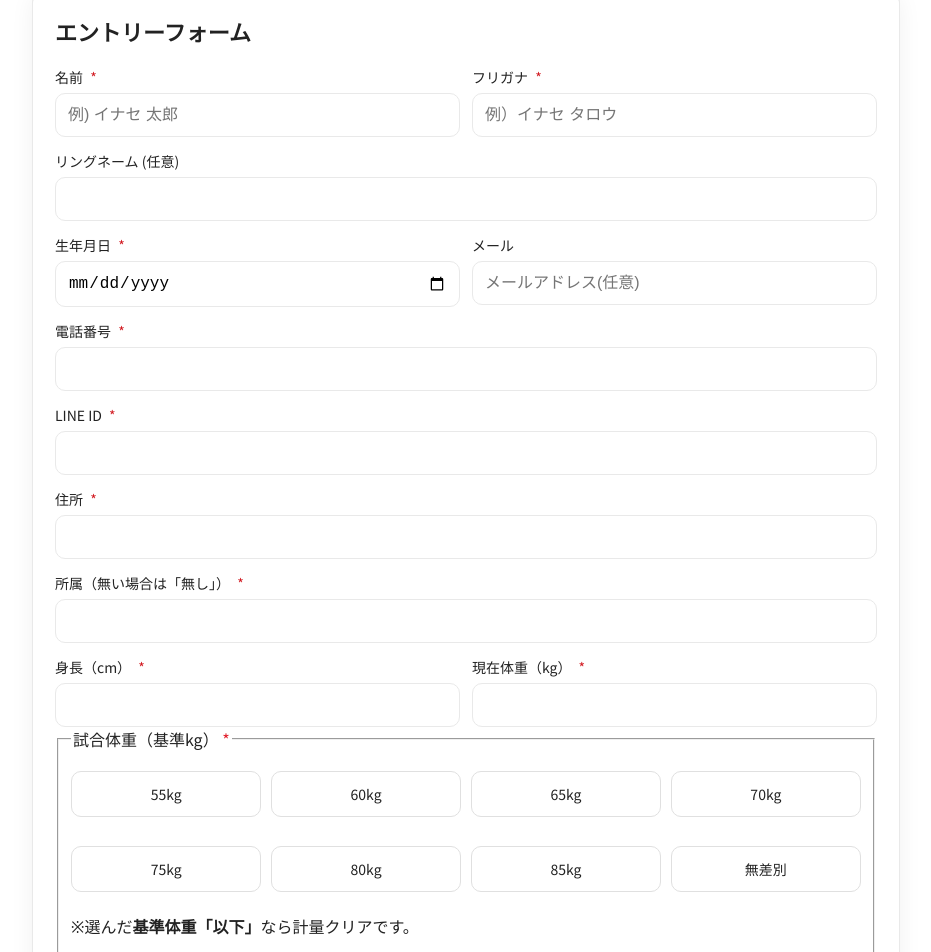
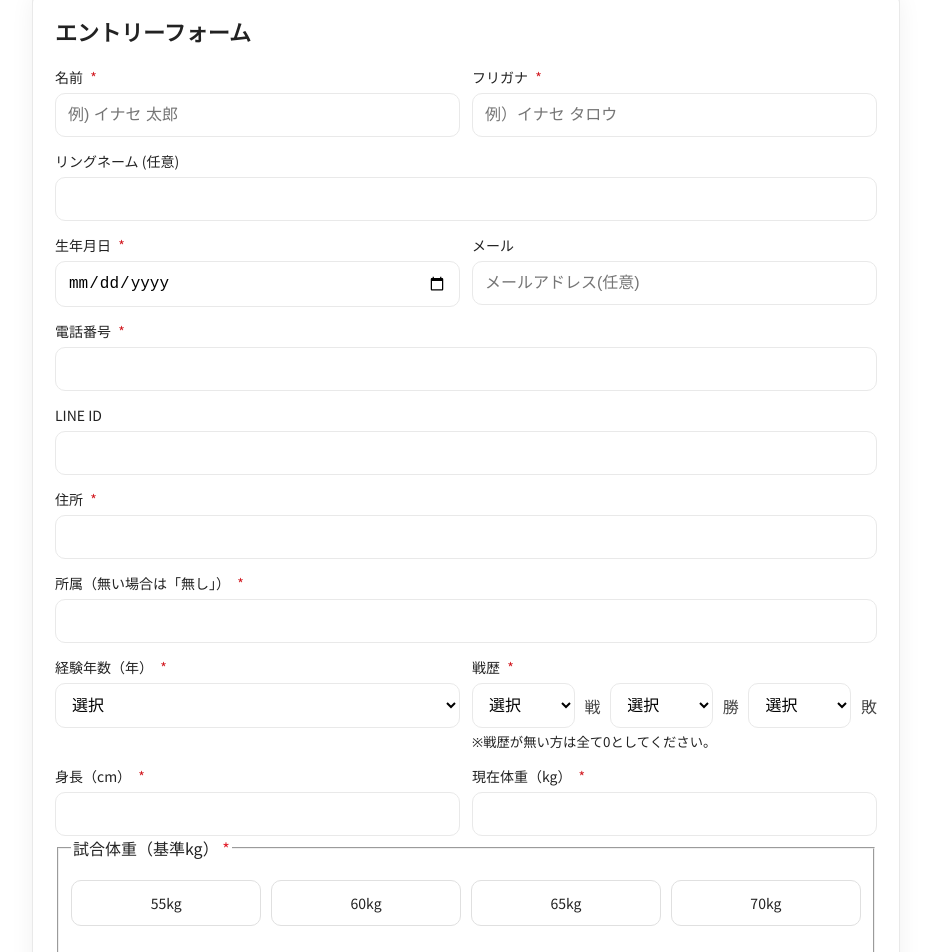
Before and after one commit to masterinase-maker/inase-from, a plain HTML site: page public/index.html in a window 1280 px wide. Shown: the part 341-1293 px from the top of the page, without its empty margins (174-1105 px from the left). Drawn offline with Linux system fonts and the light colour scheme.

Commit message:
経験年数と戦歴の追加、LINEIDの必須の削除

```diff
--- a/public/index.html
+++ b/public/index.html
@@ -57,14 +57,73 @@
         <label class="req" class="required">電話番号</label>
         <input name="phone" required>
 
-        <label class="req" class="required">LINE ID</label>
-        <input name="line_id" required>
+        <label>LINE ID</label>
+        <input name="line_id">
 
         <label class="req" class="required">住所</label>
         <input name="address" required>
 
         <label class="req" class="required">所属（無い場合は「無し」）</label>
         <input name="affiliation" required>
+
+        <div class="row">
+          <div class="field">
+            <label class="req">経験年数（年）</label>
+            <select name="exp_years" required>
+              <option value="">選択</option>
+              <option>1年未満</option><option>1</option><option>2</option><option>3</option>
+              <option>4</option><option>5</option><option>6</option><option>7</option>
+              <option>8</option><option>9</option><option>10</option>
+              <option>11</option><option>12</option><option>13</option><option>14</option>
+              <option>15</option><option>16</option><option>17</option><option>18</option>
+              <option>19</option><option>20</option><option>21</option><option>22</option>
+              <option>23</option><option>24</option><option>25</option><option>26</option>
+              <option>27</option><option>28</option><option>29</option><option>30</option>
+            </select>
+          </div>
+
+          <div class="field">
+            <label class="req">戦歴</label>
+            <div class="record-grid">
+              <select name="fights_total" required>
+                <option value="">選択</option>
+                <option>0</option><option>1</option><option>2</option><option>3</option>
+                <option>4</option><option>5</option><option>6</option><option>7</option>
+                <option>8</option><option>9</option><option>10</option>
+                <option>11</option><option>12</option><option>13</option><option>14</option>
+                <option>15</option><option>16</option><option>17</option><option>18</option>
+                <option>19</option><option>20</option><option>21</option><option>22</option>
+                <option>23</option><option>24</option><option>25</option><option>26</option>
+                <option>27</option><option>28</option><option>29</option><option>30〜</option>
+              </select><span>戦</span>
+
+              <select name="wins" required>
+                <option value="">選択</option>
+                <option>0</option><option>1</option><option>2</option><option>3</option>
+                <option>4</option><option>5</option><option>6</option><option>7</option>
+                <option>8</option><option>9</option><option>10</option>
+                <option>11</option><option>12</option><option>13</option><option>14</option>
+                <option>15</option><option>16</option><option>17</option><option>18</option>
+                <option>19</option><option>20</option><option>21</option><option>22</option>
+                <option>23</option><option>24</option><option>25</option><option>26</option>
+                <option>27</option><option>28</option><option>29</option><option>30〜</option>
+              </select><span>勝</span>
+
+              <select name="losses" required>
+                <option value="">選択</option>
+                <option>0</option><option>1</option><option>2</option><option>3</option>
+                <option>4</option><option>5</option><option>6</option><option>7</option>
+                <option>8</option><option>9</option><option>10</option>
+                <option>11</option><option>12</option><option>13</option><option>14</option>
+                <option>15</option><option>16</option><option>17</option><option>18</option>
+                <option>19</option><option>20</option><option>21</option><option>22</option>
+                <option>23</option><option>24</option><option>25</option><option>26</option>
+                <option>27</option><option>28</option><option>29</option><option>30〜</option>
+              </select><span>敗</span>
+            </div>
+            <small class="help">※戦歴が無い方は全て0としてください。</small>
+          </div>
+        </div>
 
         <div class="row">
           <div class="field">
--- a/public/script.js
+++ b/public/script.js
@@ -57,12 +57,17 @@ document.addEventListener('DOMContentLoaded', () => {
       ['birthdate','生年月日'],
       ['address','住所'],
       ['affiliation','所属'],
+      ['exp_years','経験年数（年）'],   // ★追加
+      ['fights_total','総試合数'],       // ★追加
+      ['wins','勝ち'],                   // ★追加
+      ['losses','負け'],                 // ★追加
       ['height_cm','身長'],
       ['weight_now_kg','現在体重'],
       ['phone','電話番号'],
-      ['line_id','LINE ID']
+      // ['line_id','LINE ID']
       // email は任意
     ];
+    data.record_text = `${F}戦 ${W}勝 ${L}敗`;
     // テキスト系
     for (const [key,label] of needText) {
       if (!data[key] || String(data[key]).trim() === '') missing.push(label);
--- a/public/styles.css
+++ b/public/styles.css
@@ -128,3 +128,34 @@ label { position: relative; }
   line-height: 1.6;
   margin: 0;
 }
+
+
+/* セレクトをテキストボックスと同じ見た目に */
+select{
+  width:100%;
+  padding:12px;
+  border-radius:10px;
+  border:1px solid var(--line);
+  font-size:16px;
+  background:#fff;
+}
+
+/* 戦歴の横並び（select - 単位 - select …） */
+.record-grid{
+  display:grid;
+  grid-template-columns: 1fr auto 1fr auto 1fr auto; /* select,単位 の6列 */
+  gap: .5rem .6rem;
+  align-items:center;
+}
+.record-grid span{ color:#444; }
+
+/* 画面が狭いときは2段に崩して読みやすく */
+@media (max-width: 420px){
+  .record-grid{
+    grid-template-columns: 1fr auto 1fr;
+    grid-auto-rows: minmax(0,auto);
+  }
+  .record-grid select:nth-of-type(3), .record-grid span:nth-of-type(3){
+    grid-column: 1 / span 2; /* 3つ目を次の行に回す */
+  }
+}
```
